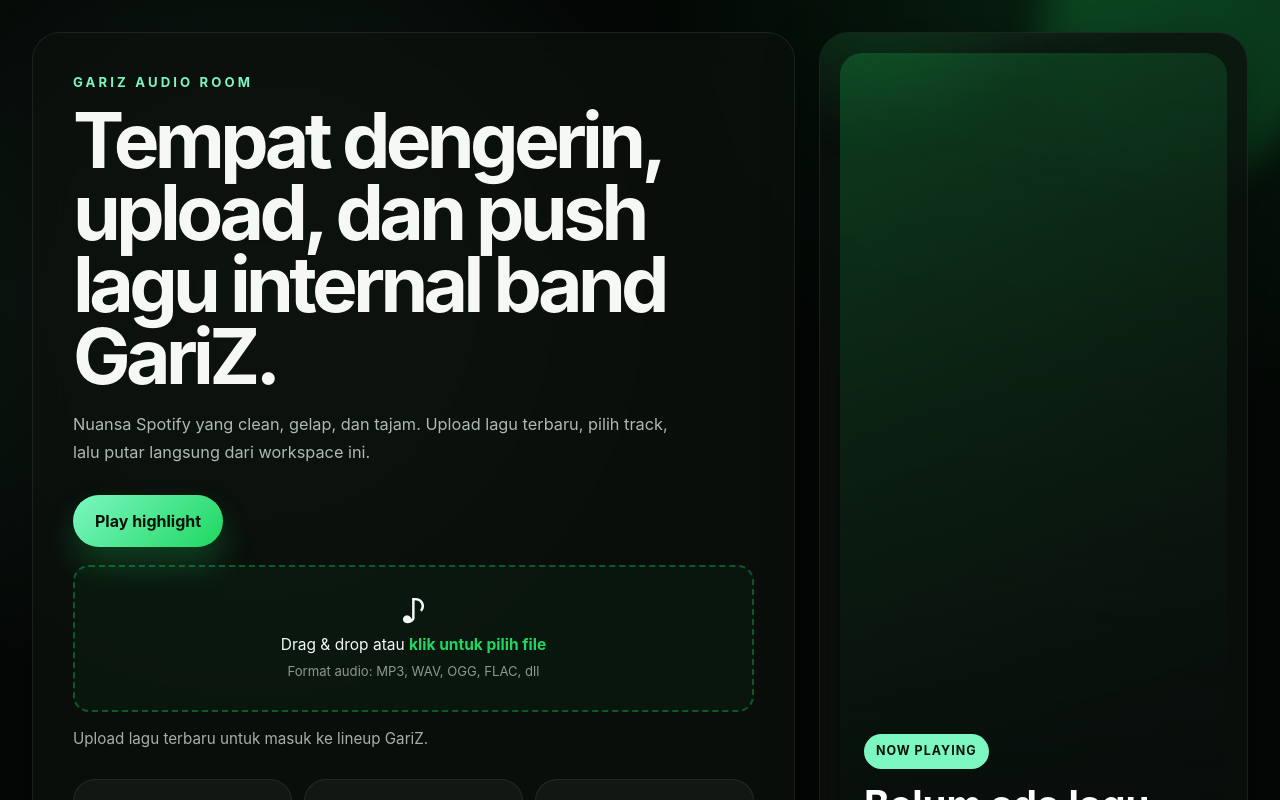
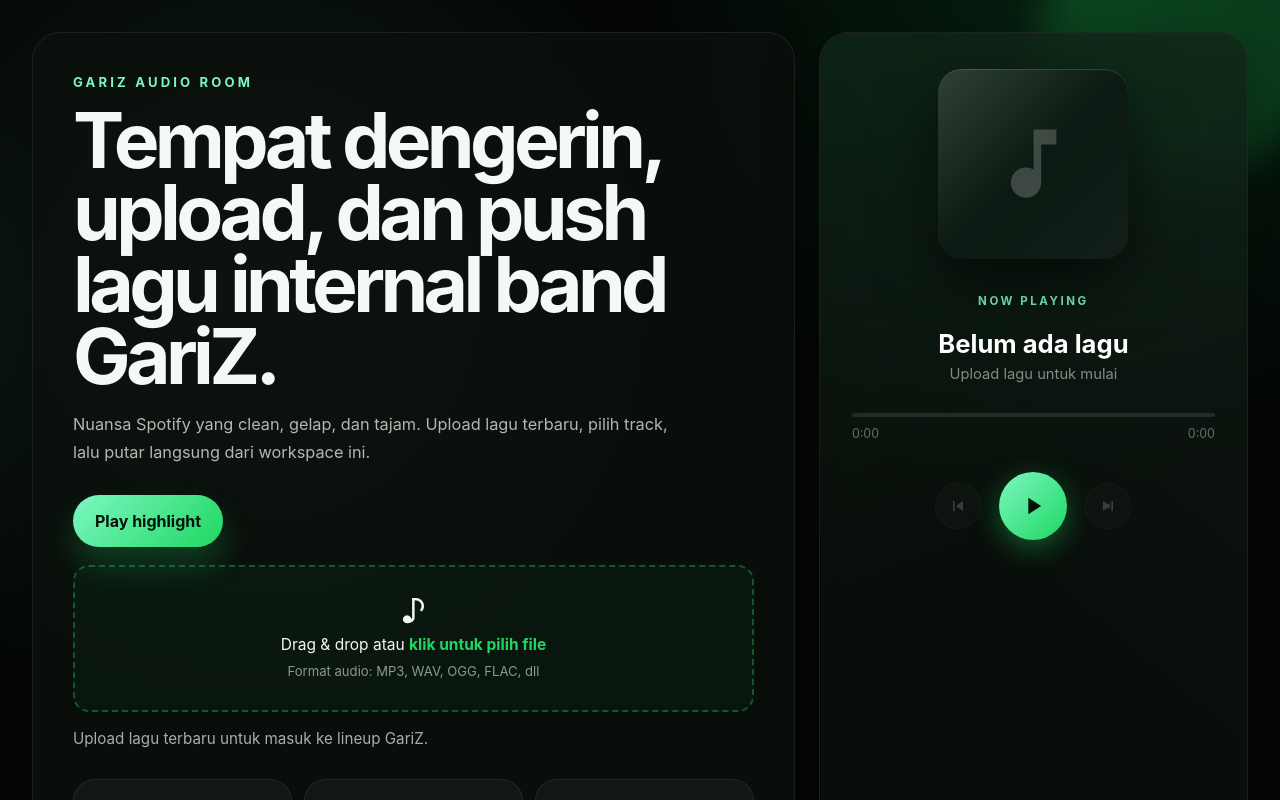
Before and after one commit to indrawanDhede/gariz, a React (Vite) app: page / in a window 1280 px wide. Shown: the top 800 px of the page. Built offline with nearby package versions, Linux system fonts and the light colour scheme.

Commit message:
feat: redesign player card — art area, seek bar, prev/next, eq animation

```diff
--- a/src/App.css
+++ b/src/App.css
@@ -199,42 +199,215 @@
 .hero-card {
   position: relative;
   border-radius: 30px;
-  padding: 20px;
-  min-height: 100%;
   overflow: hidden;
+  display: flex;
+  align-items: stretch;
 }
 
-.hero-card-glow {
-  position: absolute;
-  inset: -30% -10% auto;
-  height: 65%;
+/* ── Player card ─────────────────────────────── */
+.player-card {
+  display: flex;
+  flex-direction: column;
+  align-items: center;
+  gap: 22px;
+  padding: 36px 32px;
+  width: 100%;
   background:
-    radial-gradient(circle at top, rgba(124, 247, 194, 0.45), transparent 45%),
-    radial-gradient(
-      circle at 20% 30%,
-      rgba(30, 215, 96, 0.28),
-      transparent 35%
-    ),
-    radial-gradient(circle at 100% 0%, rgba(34, 197, 94, 0.28), transparent 25%);
-  filter: blur(20px);
+    linear-gradient(160deg, rgba(30, 215, 96, 0.07) 0%, transparent 55%),
+    linear-gradient(220deg, rgba(124, 247, 194, 0.04) 0%, transparent 60%);
 }
 
-.now-playing {
+/* Album art */
+.player-art {
   position: relative;
-  z-index: 1;
-  display: flex;
-  height: 100%;
-  min-height: 320px;
-  flex-direction: column;
-  justify-content: flex-end;
-  padding: 24px;
-  border-radius: 22px;
-  background:
-    linear-gradient(180deg, rgba(8, 12, 10, 0.12), rgba(8, 12, 10, 0.92)),
-    linear-gradient(135deg, rgba(30, 215, 96, 0.28), rgba(12, 16, 13, 0.9));
+  width: min(190px, 100%);
+  aspect-ratio: 1;
+  border-radius: 24px;
+  overflow: hidden;
+  flex-shrink: 0;
+  box-shadow:
+    0 24px 60px rgba(0, 0, 0, 0.55),
+    inset 0 1px 0 rgba(255, 255, 255, 0.14);
+  transition:
+    transform 0.45s ease,
+    box-shadow 0.45s ease;
 }
 
-.now-tag,
+.player-art--playing {
+  transform: scale(1.05);
+  box-shadow:
+    0 32px 72px rgba(0, 0, 0, 0.6),
+    0 0 56px rgba(30, 215, 96, 0.22),
+    inset 0 1px 0 rgba(255, 255, 255, 0.14);
+}
+
+.player-art-rings {
+  position: absolute;
+  inset: 0;
+  border-radius: inherit;
+  background: linear-gradient(
+    135deg,
+    rgba(255, 255, 255, 0.15) 0%,
+    transparent 50%,
+    rgba(255, 255, 255, 0.04) 100%
+  );
+}
+
+.player-art-icon {
+  position: absolute;
+  inset: 0;
+  display: flex;
+  align-items: center;
+  justify-content: center;
+}
+
+.player-art-icon svg {
+  width: 48%;
+  height: 48%;
+  color: rgba(255, 255, 255, 0.2);
+}
+
+/* Track info */
+.player-info {
+  width: 100%;
+  text-align: center;
+}
+
+.now-tag {
+  display: inline-block;
+  color: #7cf7c2;
+  font-size: 0.72rem;
+  font-weight: 700;
+  letter-spacing: 0.22em;
+  text-transform: uppercase;
+}
+
+.player-title {
+  margin: 8px 0 4px;
+  color: #fff;
+  font-size: clamp(1.2rem, 2vw, 1.7rem);
+  line-height: 1.15;
+  white-space: nowrap;
+  overflow: hidden;
+  text-overflow: ellipsis;
+}
+
+.player-artist {
+  margin: 0;
+  color: rgba(241, 248, 243, 0.52);
+  font-size: 0.92rem;
+}
+
+/* Seekable progress */
+.player-progress-wrap {
+  width: 100%;
+  cursor: pointer;
+  padding: 6px 0;
+  user-select: none;
+}
+
+.player-progress-bar {
+  position: relative;
+  height: 4px;
+  border-radius: 999px;
+  background: rgba(255, 255, 255, 0.1);
+  transition: height 0.15s;
+}
+
+.player-progress-wrap:hover .player-progress-bar {
+  height: 6px;
+}
+
+.player-progress-fill {
+  position: absolute;
+  inset: 0 auto 0 0;
+  border-radius: inherit;
+  background: linear-gradient(90deg, #7cf7c2, #1ed760);
+  pointer-events: none;
+}
+
+.player-progress-thumb {
+  position: absolute;
+  top: 50%;
+  transform: translate(-50%, -50%) scale(0);
+  width: 14px;
+  height: 14px;
+  border-radius: 999px;
+  background: #fff;
+  box-shadow: 0 2px 8px rgba(0, 0, 0, 0.4);
+  transition: transform 0.15s;
+  pointer-events: none;
+}
+
+.player-progress-wrap:hover .player-progress-thumb {
+  transform: translate(-50%, -50%) scale(1);
+}
+
+.player-time {
+  display: flex;
+  justify-content: space-between;
+  margin-top: 8px;
+  color: rgba(241, 248, 243, 0.4);
+  font-size: 0.78rem;
+}
+
+/* Playback controls */
+.player-controls {
+  display: flex;
+  align-items: center;
+  gap: 18px;
+}
+
+.player-btn {
+  display: flex;
+  align-items: center;
+  justify-content: center;
+  border: 0;
+  font: inherit;
+  cursor: pointer;
+  transition:
+    transform 180ms ease,
+    opacity 180ms ease,
+    box-shadow 180ms ease;
+}
+
+.player-btn:hover:not(:disabled) {
+  transform: scale(1.09);
+}
+
+.player-btn:disabled {
+  opacity: 0.28;
+  cursor: default;
+}
+
+.player-btn--sm {
+  width: 46px;
+  height: 46px;
+  border-radius: 999px;
+  background: rgba(255, 255, 255, 0.06);
+  border: 1px solid rgba(255, 255, 255, 0.1);
+  color: rgba(255, 255, 255, 0.68);
+}
+
+.player-btn--sm:hover:not(:disabled) {
+  background: rgba(255, 255, 255, 0.1);
+  border-color: rgba(255, 255, 255, 0.2);
+  color: #fff;
+}
+
+.player-btn--main {
+  width: 68px;
+  height: 68px;
+  border-radius: 999px;
+  background: linear-gradient(135deg, #7cf7c2, #1ed760);
+  color: #04130a;
+  box-shadow: 0 8px 28px rgba(30, 215, 96, 0.38);
+}
+
+.player-btn--main:hover {
+  box-shadow: 0 14px 42px rgba(30, 215, 96, 0.56);
+}
+
 .badge,
 .track-chip {
   width: fit-content;
@@ -245,45 +418,42 @@
   text-transform: uppercase;
 }
 
-.now-tag {
-  padding: 8px 12px;
-  color: #04130a;
-  background: #7cf7c2;
+/* ── Equalizer bars (active + playing) ────── */
+.eq-bars {
+  display: inline-flex;
+  align-items: flex-end;
+  gap: 2px;
+  height: 16px;
 }
 
-.now-playing h2 {
-  margin: 16px 0 8px;
-  color: #fff;
-  font-size: clamp(1.9rem, 3vw, 2.6rem);
-  line-height: 1;
+.eq-bars span {
+  display: inline-block;
+  width: 3px;
+  border-radius: 2px;
+  background: #1ed760;
 }
 
-.now-playing p {
-  margin: 0;
-  color: rgba(241, 248, 243, 0.72);
+.eq-bars span:nth-child(1) {
+  animation: eq-bounce 0.75s ease-in-out infinite;
 }
 
-.progress-track {
-  height: 8px;
-  margin-top: 24px;
-  border-radius: 999px;
-  background: rgba(255, 255, 255, 0.12);
-  overflow: hidden;
+.eq-bars span:nth-child(2) {
+  animation: eq-bounce 0.75s ease-in-out 0.15s infinite;
 }
 
-.progress-track span {
-  display: block;
-  height: 100%;
-  border-radius: inherit;
-  background: linear-gradient(90deg, #7cf7c2, #1ed760);
+.eq-bars span:nth-child(3) {
+  animation: eq-bounce 0.75s ease-in-out 0.3s infinite;
 }
 
-.progress-meta {
-  display: flex;
-  justify-content: space-between;
-  margin: 10px 0 24px;
-  color: rgba(241, 248, 243, 0.66);
-  font-size: 0.9rem;
+@keyframes eq-bounce {
+  0%,
+  100% {
+    height: 4px;
+  }
+
+  50% {
+    height: 15px;
+  }
 }
 
 .content-grid {
--- a/src/App.jsx
+++ b/src/App.jsx
@@ -211,6 +211,26 @@ function App() {
 
   const progress = duration > 0 ? (currentTime / duration) * 100 : 0;
 
+  const handleSeek = (event) => {
+    const audio = audioRef.current;
+    if (!audio || !duration) return;
+    const rect = event.currentTarget.getBoundingClientRect();
+    const ratio = (event.clientX - rect.left) / rect.width;
+    audio.currentTime = Math.max(0, Math.min(duration, ratio * duration));
+  };
+
+  const handlePrevTrack = () => {
+    if (!tracks.length) return;
+    const idx = tracks.findIndex((t) => t.id === selectedTrackId);
+    setSelectedTrackId(tracks[(idx - 1 + tracks.length) % tracks.length].id);
+  };
+
+  const handleNextTrack = () => {
+    if (!tracks.length) return;
+    const idx = tracks.findIndex((t) => t.id === selectedTrackId);
+    setSelectedTrackId(tracks[(idx + 1) % tracks.length].id);
+  };
+
   return (
     <main className="app-shell">
       <section className="hero-panel">
@@ -286,37 +306,114 @@ function App() {
         </div>
 
         <div className="hero-card">
-          <div className="hero-card-glow" />
-          <div className="now-playing">
-            <span className="now-tag">Now playing</span>
-            {selectedTrack ? (
-              <>
-                <h2>{selectedTrack.title}</h2>
-                <p>{selectedTrack.artist}</p>
-
-                <div className="progress-track" aria-hidden="true">
-                  <span style={{ width: `${progress}%` }} />
+          <div className="player-card">
+            <div
+              className={`player-art${isPlaying ? " player-art--playing" : ""}`}
+              style={{
+                background:
+                  selectedTrack?.accent ??
+                  "linear-gradient(135deg, #0d1f14, #0a1510)",
+              }}
+            >
+              <div className="player-art-rings" />
+              <div className="player-art-icon">
+                <svg viewBox="0 0 24 24" fill="currentColor">
+                  <path d="M12 3v10.55A4 4 0 1 0 14 17V7h4V3h-6z" />
+                </svg>
+              </div>
             </div>
 
-                <div className="progress-meta">
+            <div className="player-info">
+              <p className="now-tag">Now playing</p>
+              <h2 className="player-title">
+                {selectedTrack?.title ?? "Belum ada lagu"}
+              </h2>
+              <p className="player-artist">
+                {selectedTrack
+                  ? selectedTrack.artist
+                  : "Upload lagu untuk mulai"}
+              </p>
+            </div>
+
+            <div className="player-progress-wrap" onClick={handleSeek}>
+              <div className="player-progress-bar">
+                <div
+                  className="player-progress-fill"
+                  style={{ width: `${progress}%` }}
+                />
+                <div
+                  className="player-progress-thumb"
+                  style={{ left: `${progress}%` }}
+                />
+              </div>
+              <div className="player-time">
                 <span>{formatTime(currentTime)}</span>
-                  <span>{selectedTrack.duration}</span>
+                <span>{formatTime(duration || 0)}</span>
               </div>
+            </div>
+
+            <div className="player-controls">
+              <button
+                type="button"
+                className="player-btn player-btn--sm"
+                aria-label="Lagu sebelumnya"
+                disabled={tracks.length < 2}
+                onClick={handlePrevTrack}
+              >
+                <svg
+                  viewBox="0 0 24 24"
+                  fill="currentColor"
+                  width="20"
+                  height="20"
+                >
+                  <path d="M6 6h2v12H6zm3.5 6 8.5 6V6z" />
+                </svg>
+              </button>
 
               <button
                 type="button"
-                  className="mini-button"
+                className="player-btn player-btn--main"
+                aria-label={isPlaying ? "Jeda" : "Putar"}
                 onClick={handlePlayPause}
               >
-                  {isPlaying ? "Jeda" : "Putar"} track
+                {isPlaying ? (
+                  <svg
+                    viewBox="0 0 24 24"
+                    fill="currentColor"
+                    width="28"
+                    height="28"
+                  >
+                    <path d="M6 19h4V5H6v14zm8-14v14h4V5h-4z" />
+                  </svg>
+                ) : (
+                  <svg
+                    viewBox="0 0 24 24"
+                    fill="currentColor"
+                    width="28"
+                    height="28"
+                  >
+                    <path d="M8 5v14l11-7z" />
+                  </svg>
+                )}
               </button>
-              </>
-            ) : (
-              <>
-                <h2>Belum ada lagu</h2>
-                <p>Upload atau tambahkan lagu dulu untuk mulai memutar sesi.</p>
-              </>
-            )}
+
+              <button
+                type="button"
+                className="player-btn player-btn--sm"
+                aria-label="Lagu berikutnya"
+                disabled={tracks.length < 2}
+                onClick={handleNextTrack}
+              >
+                <svg
+                  viewBox="0 0 24 24"
+                  fill="currentColor"
+                  width="20"
+                  height="20"
+                >
+                  <path d="M6 18l8.5-6L6 6v12zm2.5-6 5.5 3.4V8.6L8.5 12zM16 6h2v12h-2z" />
+                </svg>
+              </button>
+            </div>
           </div>
         </div>
       </section>
@@ -350,7 +447,15 @@ function App() {
                   }}
                 >
                   <span className="track-index">
-                    {String(index + 1).padStart(2, "0")}
+                    {isActive && isPlaying ? (
+                      <span className="eq-bars" aria-hidden="true">
+                        <span />
+                        <span />
+                        <span />
+                      </span>
+                    ) : (
+                      String(index + 1).padStart(2, "00")
+                    )}
                   </span>
                   <span
                     className="track-art"
```
Lines whose indentation alone changed are shown as unchanged.
